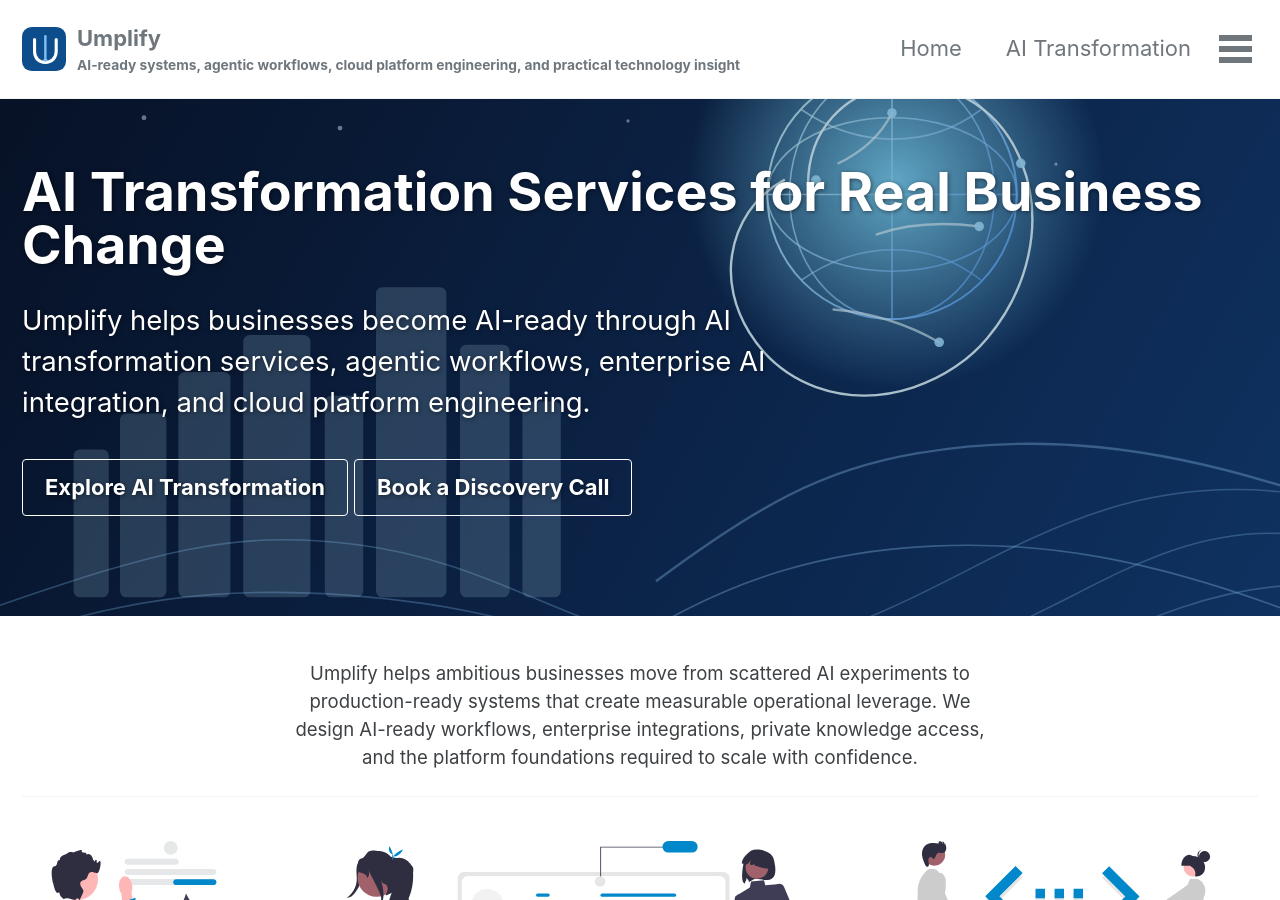
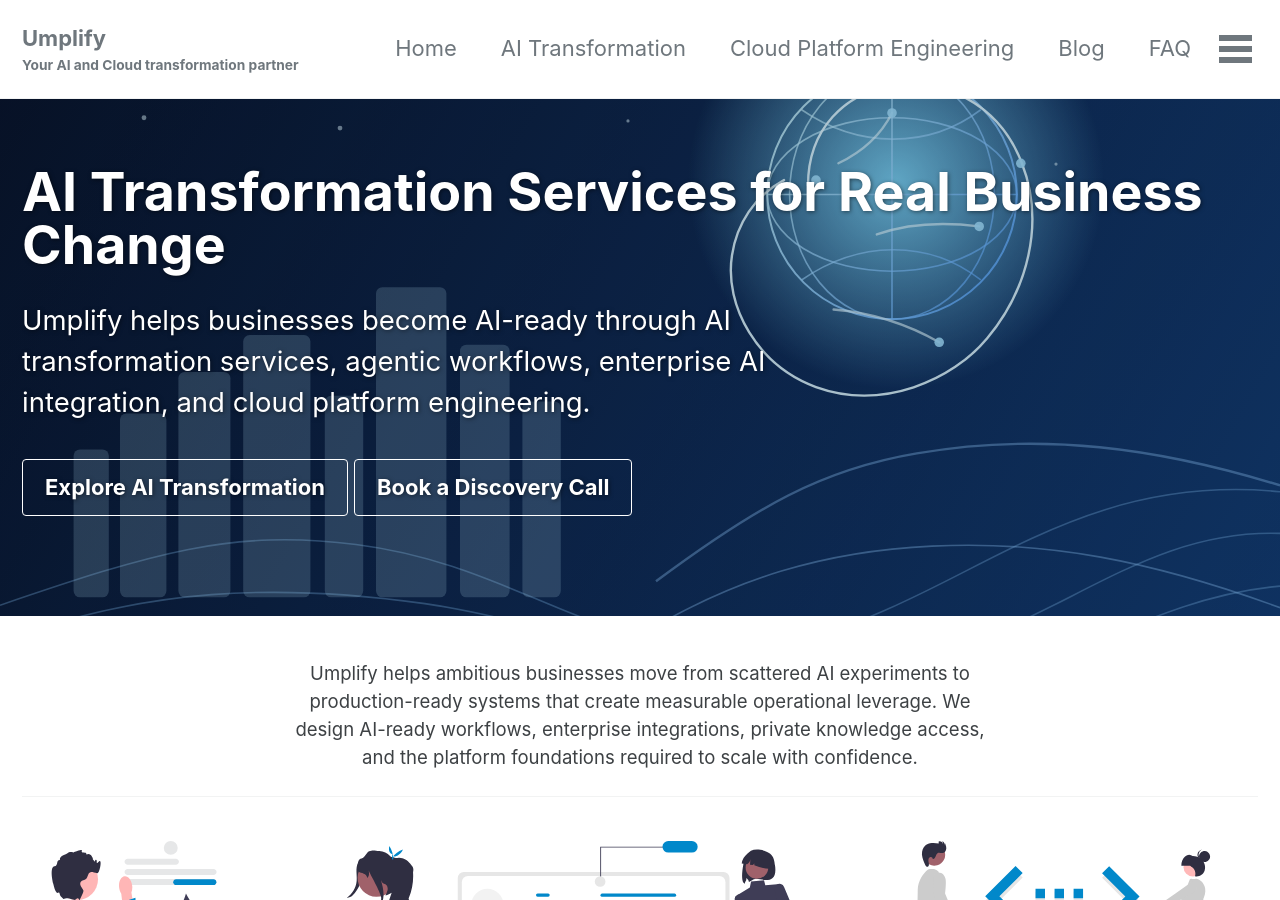
Before and after one commit to Umplify/umplify, a Jekyll site: the page built from _pages/home.md, in a window 1280 px wide and 900 px high. Built offline with Jekyll 4.4.1, drawn with Linux system fonts in a browser that asks for light colours; cached includes are drawn as plain includes.

Commit message:
Update subtitle in _config.yml

```diff
--- a/_config.yml
+++ b/_config.yml
@@ -13,14 +13,14 @@
 locale                   : "en-US"
 title                    : "Umplify | AI Transformation and Cloud Platform Engineering"
 title_separator          : "|"
-subtitle                 : "AI-ready systems, agentic workflows, cloud platform engineering, and practical technology insight"
+subtitle                 : "Your AI and Cloud transformation partner"
 name                     : "Umplify Technologies Inc."
 description              : "Umplify helps businesses in the Greater Toronto Area and across Canada become AI-ready through AI transformation services, enterprise AI integration, agentic workflows, and Azure cloud platform engineering."
 url                      : "https://umplify.com"
 baseurl                  :
 repository               : "Umplify/umplify"
 teaser                   : "/assets/images/revamp/hero-ai.svg"
-logo                     : "/assets/images/revamp/umplify-mark.svg"
+
 masthead_title           : Umplify
 breadcrumbs              : true
 words_per_minute         : 200
```
